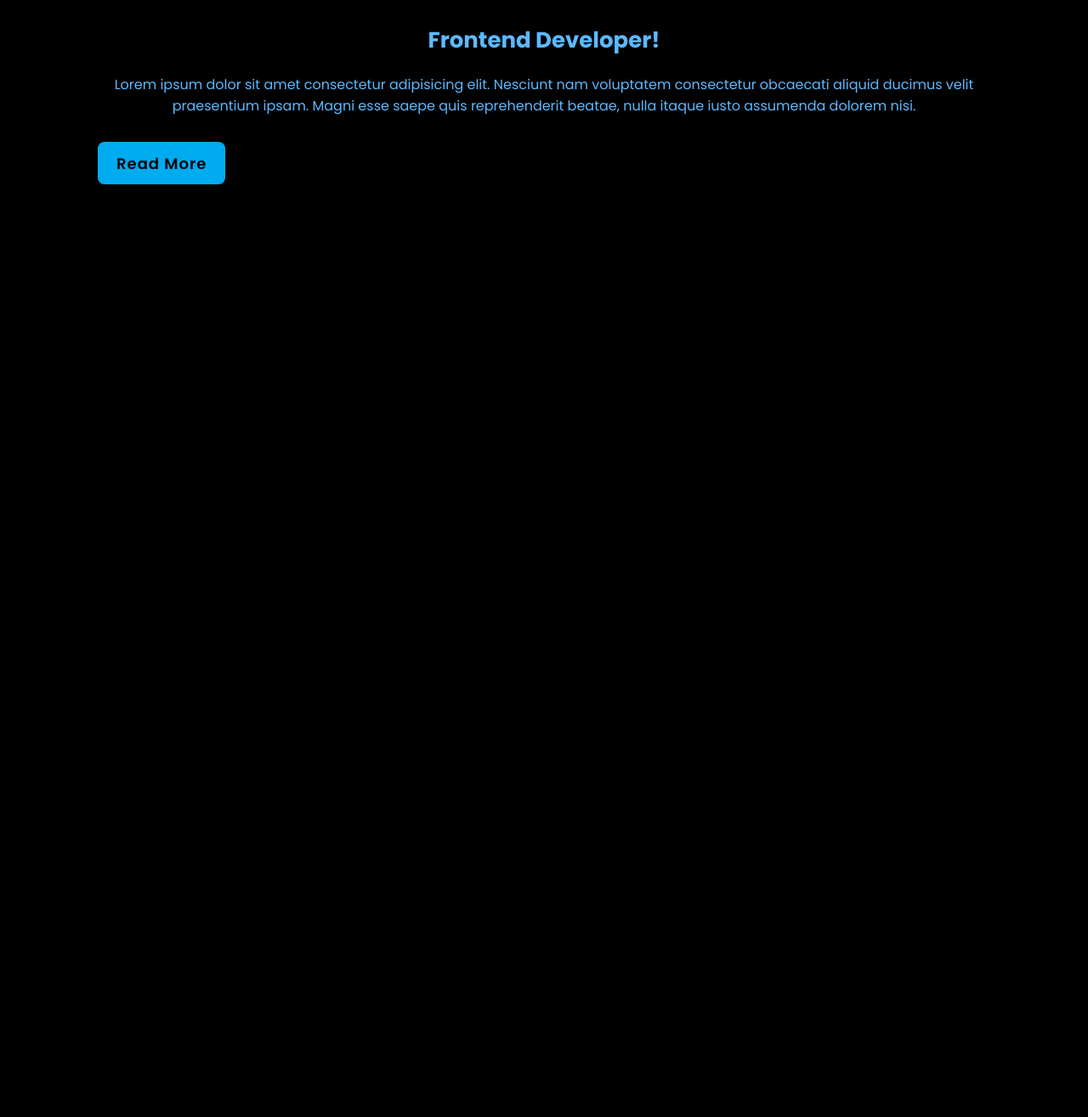
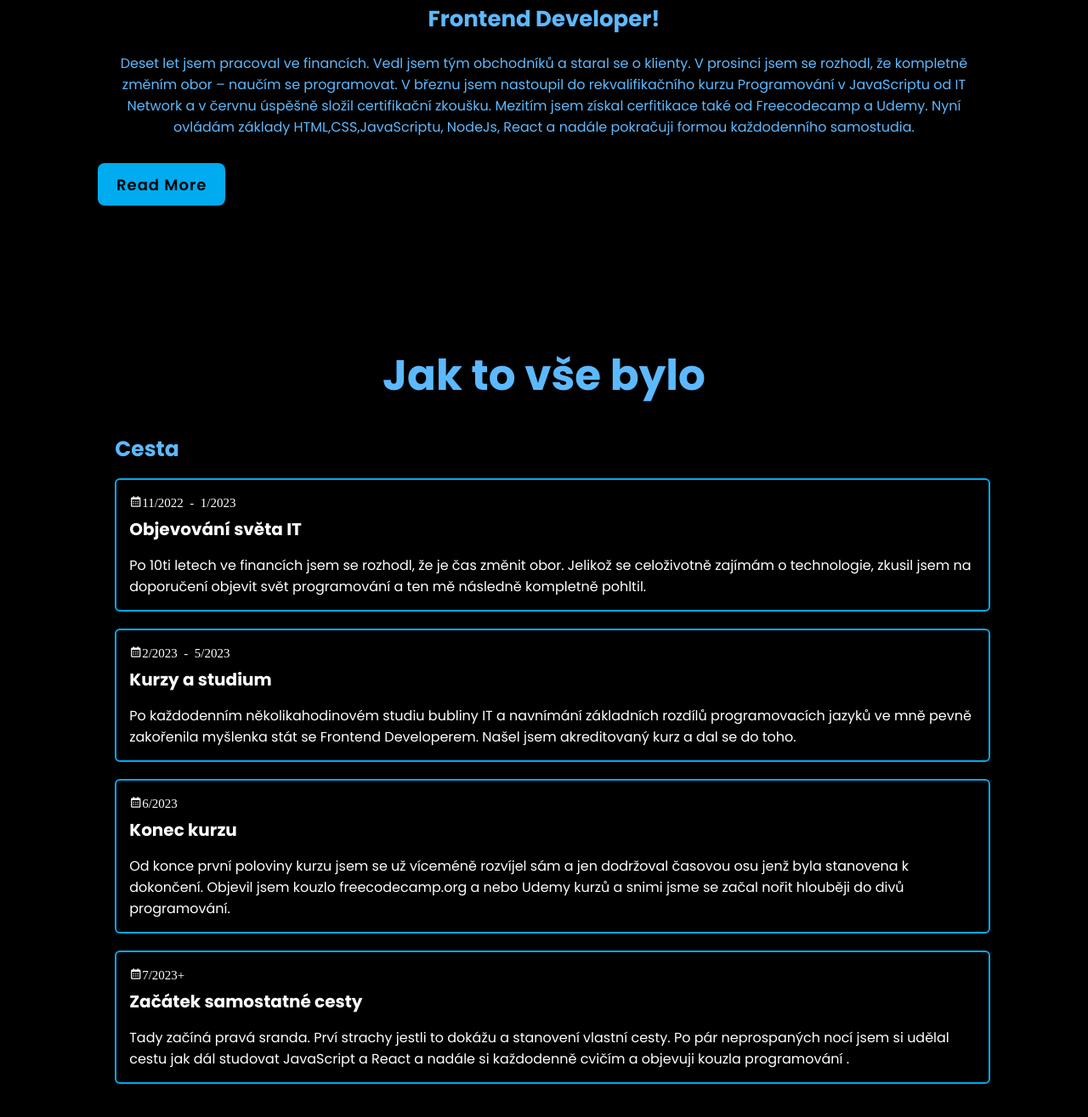
Before and after one commit to Vitusin/test-PortfolioPage, a plain HTML site: page index.html in a window 1280 px wide. Shown: the part 1295-2610 px from the top of the page at 85% size. Before the commit the page ends 1600 px from the top, so only its background shows below. Drawn offline with nearby package versions, Linux system fonts and the light colour scheme.

Commit message:
Update index.html
Update on sections : Ome, Progres

```diff
--- a/index.html
+++ b/index.html
@@ -22,7 +22,7 @@
       <nav class="navbar">
         <a href="#domu" class="active">Domů</a>
         <a href="#ome">O mě</a>
-        <a href="#vzdelani">Vzdělání</a>
+        <a href="#vzdelani">Progres</a>
         <a href="#zkusenosti">Zkušenosti</a>
         <a href="#kontakt">Kontakt</a>
       </nav>
@@ -67,7 +67,7 @@
     </section>
 
     <section class="ome" id="ome">
-      <h2 class="heading">O<span>mě</span></h2>
+      <h2 class="heading">O <span>mě</span></h2>
       <div class="about-img">
         <img src="#" alt="">
         <span class="circle-spin"></span>
@@ -75,7 +75,14 @@
 
       <div class="about-content">
         <h3>Frontend Developer!</h3>
-        <p>Lorem ipsum dolor sit amet consectetur adipisicing elit. Nesciunt nam voluptatem consectetur obcaecati aliquid ducimus velit praesentium ipsam. Magni esse saepe quis reprehenderit beatae, nulla itaque iusto assumenda dolorem nisi.</p>
+        <p>Deset let jsem pracoval ve financích. Vedl jsem tým obchodníků a
+          staral se o klienty. V prosinci jsem se rozhodl, že kompletně změním
+          obor – naučím se programovat. V březnu jsem nastoupil do
+          rekvalifikačního kurzu Programování v JavaScriptu od IT Network a v
+          červnu úspěšně složil certifikační zkoušku. Mezitím jsem získal
+          cerfitikace také od Freecodecamp a Udemy. Nyní ovládám základy
+          HTML,CSS,JavaScriptu, NodeJs, React a nadále pokračuji formou
+          každodenního samostudia.</p>
 
         <div class="btn-box btns">
           <a href="#" class="btn">Read More</a>
@@ -84,6 +91,56 @@
     </section>
 
 
+    <section class="education" id="education">
+      <h2 class="heading">Jak to vše <span>bylo</span>
+      </h2>
+
+ <div class="education-row">
+  <div class="education-column">
+    <h3 class="title">Cesta</h3>
+
+
+      <div class="education-box">
+        <div class="education-content">
+         <div class="content">
+              <div class="year"><i class='bx bx-calendar'>11/2022 - 1/2023</i></div>
+              <h3>Objevování světa IT </h3>
+              <p>Po 10ti letech ve financích jsem se rozhodl, že je čas změnit obor. Jelikož se celoživotně zajímám o technologie, zkusil jsem na doporučení objevit svět programování a ten mě následně kompletně pohltil.</p>
+         </div>
+      </div>
+
+      <div class="education-box">
+        <div class="education-content">
+          <div class="content">
+            <div class="year"><i class='bx bx-calendar'>2/2023 - 5/2023</i></div>
+            <h3>Kurzy a studium </h3>
+            <p>Po každodenním několikahodinovém studiu bubliny IT a navnímání základních rozdílů programovacích jazyků ve mně pevně zakořenila myšlenka stát se Frontend Developerem. Našel jsem akreditovaný kurz a dal se do toho.</p>
+          </div>
+        </div>
+
+        <div class="education-box">
+          <div class="education-content">
+            <div class="content">
+              <div class="year"><i class='bx bx-calendar'>6/2023 </i></div>
+              <h3>Konec kurzu </h3>
+              <p>Od konce první poloviny kurzu jsem se už víceméně rozvíjel sám a jen dodržoval časovou osu jenž byla stanovena k dokončení. Objevil jsem kouzlo freecodecamp.org a nebo Udemy kurzů a snimi jsme se začal nořit hlouběji do divů programování.</p>
+            </div>
+          </div>
+
+          <div class="education-box">
+            <div class="education-content">
+              <div class="content">
+                <div class="year"><i class='bx bx-calendar'>7/2023+ </i></div>
+                <h3>Začátek samostatné cesty </h3>
+                <p>Tady začíná pravá sranda. Prví strachy jestli to dokážu a stanovení vlastní cesty. Po pár neprospaných nocí jsem si udělal cestu jak dál studovat JavaScript a React a nadále si každodenně cvičím a objevuji kouzla programování .</p>
+              </div>
+            </div>
+
+    </div>
+  </div>
+ </div>
+</section>
+
 
 
     <script src="script.js"></script>
```
